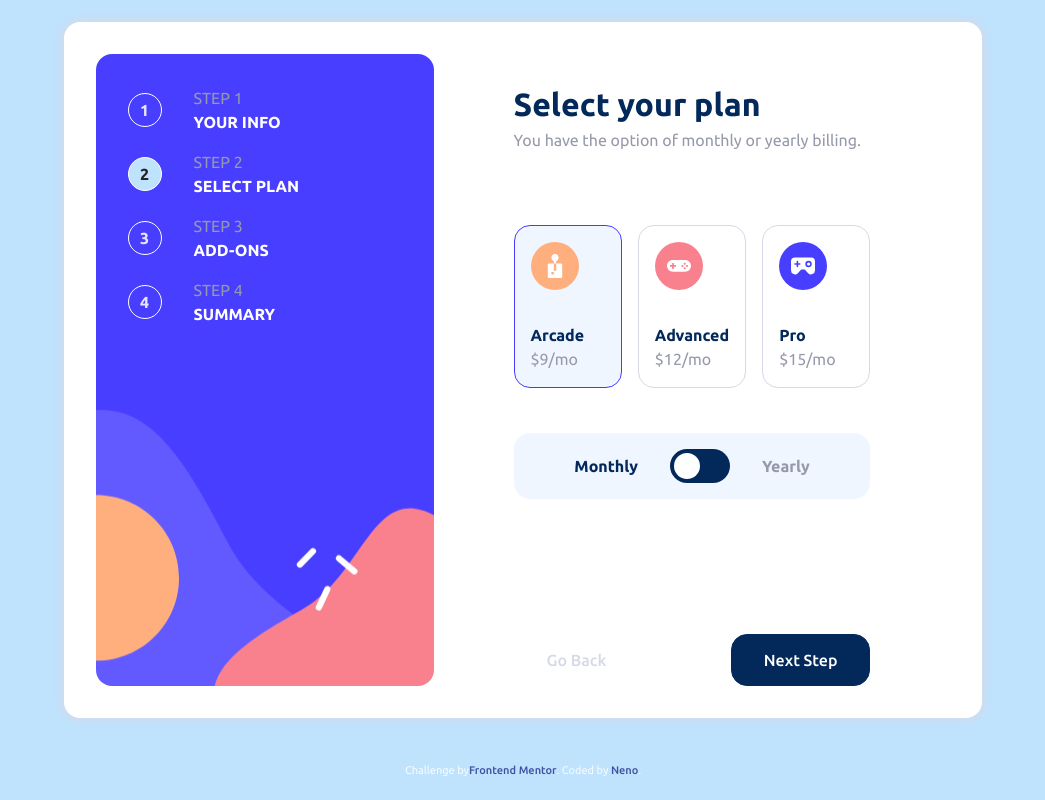
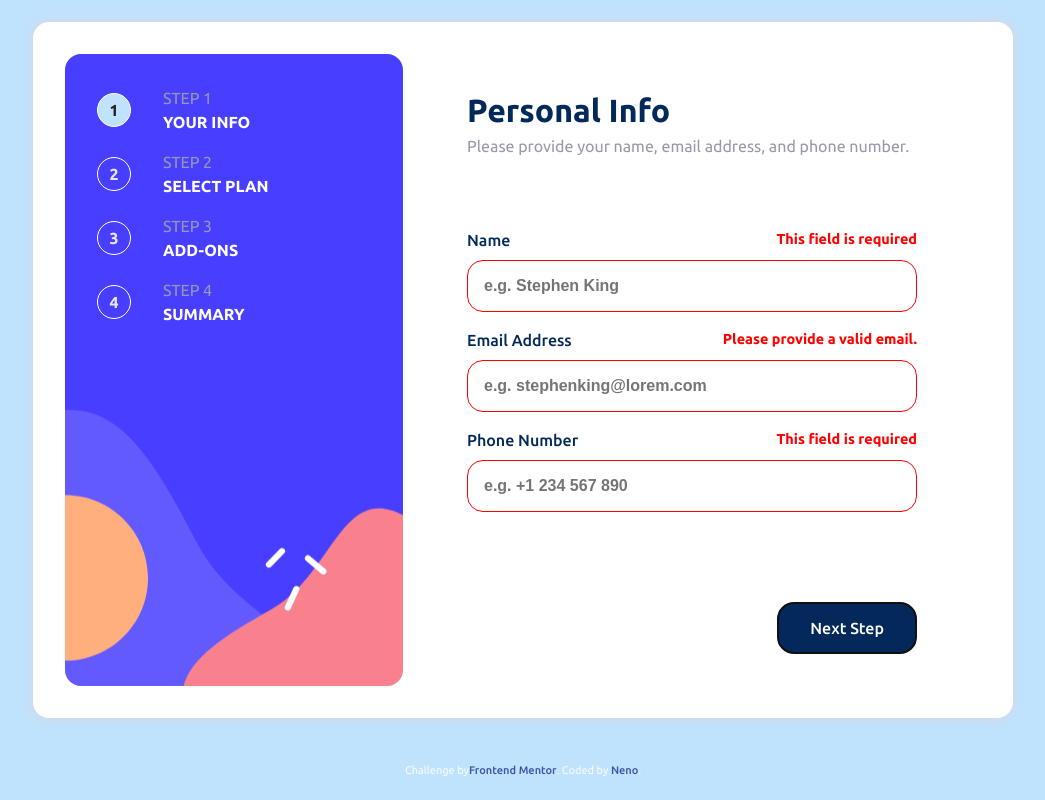
Before and after one commit to NenoPr/multi-step-form, a React (Vite) app: page / in a window 1280 px wide. Both pictures are taken after a click on the button "Next Step". Shown: the whole page, without its empty margins (117-1162 px from the left). Built offline with nearby package versions, Linux system fonts and the light colour scheme.

Commit message:
Completed the overall design, added form validation on personal info and plan components.

```diff
--- a/components/AD_Form.jsx
+++ b/components/AD_Form.jsx
@@ -45,10 +45,10 @@
   return (
     <>
       <div className="form-header-container">
-        <h2 className="form-header">Pick add-ons</h2>
-        <p className="form-desc">
+        <div className="form-header">Pick add-ons</div>
+        <div className="form-desc">
           Add-ons help enhance your gaming experience.
-        </p>
+        </div>
       </div>
       {
         <div className="addon-container">
--- /dev/null
+++ b/components/Confirm_Form.jsx
@@ -0,0 +1,26 @@
+import { useState, useEffect } from "react";
+import "/src/assets/stylesheets/stylesheet-confirm.css";
+
+function CONFIRM_Form(data) {
+  return (
+    <>
+      <div className="confirm-container">
+        <div className="confirm-image-container">
+          <img
+            src="./src/assets/images/icon-thank-you.svg"
+            alt="thank-you-checkmark"
+            className="confirm-image"
+          />
+        </div>
+        <div className="confirm-thanks-text">Thank you!</div>
+        <div className="confirm-text">
+          Thanks for confirming your subscription! We hope you have fun using
+          our platform. If you ever need support, please feel free to email us
+          at support@loremgaiming.com
+        </div>
+      </div>
+    </>
+  );
+}
+
+export default CONFIRM_Form;
--- a/components/PI_Form.jsx
+++ b/components/PI_Form.jsx
@@ -18,60 +18,122 @@
     });
   }, []);
 
+  const checkEmailValidity = (email) => {
+    // if (!email.includes("@")) {
+    //   document.querySelector(".pi-error-email").classList.add("pi-form-error");
+    //   document.querySelector(".pi-error-email").innerText =
+    //     "Email should include a @ sign.";
+    //   document.querySelector(".pi-input-email").classList.add("pi-input-error");
+    //   return true;
+    // }
+    // if (!email.substr(email.search("@")).includes(".")) {
+    //   document.querySelector(".pi-error-email").classList.add("pi-form-error");
+    //   document.querySelector(".pi-error-email").innerText =
+    //     "Email should include a provider, e.g. gmail.com";
+    //   document.querySelector(".pi-input-email").classList.add("pi-input-error");
+    //   return true;
+    // }
+    // if (email.includes(" ")) {
+    //   document.querySelector(".pi-error-email").classList.add("pi-form-error");
+    //   document.querySelector(".pi-error-email").innerText =
+    //     "Email should not include spaces.";
+    //   document.querySelector(".pi-input-email").classList.add("pi-input-error");
+    //   return true;
+    // }
+    let mailFormat = /^\w+([\.-]?\w+)*@\w+([\.-]?\w+)*(\.\w{2,3})+$/;
+    if (email.match(mailFormat)) {
+      return false;
+    } else {
+      document.querySelector(".pi-error-email").classList.add("pi-form-error");
+      document.querySelector(".pi-error-email").innerText =
+        "Please provide a valid email.";
+      document.querySelector(".pi-input-email").classList.add("pi-input-error");
+      return true;
+    }
+  };
+
   const handleSubmit = (event) => {
     event.preventDefault();
     // alert(
     //   `Name: ${formData.name}, Email: ${formData.email}, Phone Number: ${formData.phone}`
     // );
+    let error = false;
+    if (formData.name === "") {
+      document.querySelector(".pi-error-name").classList.add("pi-form-error");
+      document.querySelector(".pi-input-name").classList.add("pi-input-error");
+      error = true;
+    }
+    if (formData.email === "") {
+      document.querySelector(".pi-error-email").classList.add("pi-form-error");
+      document.querySelector(".pi-input-email").classList.add("pi-input-error");
+      error = true;
+    }
+    if (formData.phone === "") {
+      document.querySelector(".pi-error-phone").classList.add("pi-form-error");
+      document.querySelector(".pi-input-phone").classList.add("pi-input-error");
+      error = true;
+    }
+    if (checkEmailValidity(formData.email)) return;
+    if (error) return;
     data.props.setForm((prevFormData) => ({
       ...prevFormData,
       showComponent: "Plan_Form",
+      personalInfo: formData,
     }));
   };
 
   return (
     <>
       <div className="form-header-container">
-        <h2 className="form-header">Personal Info</h2>
-        <p className="form-desc">
+        <div className="form-header">Personal Info</div>
+        <div className="form-desc">
           Please provide your name, email address, and phone number.
-        </p>
+        </div>
       </div>
       {
         <form className="form form-pi">
           <div className="form-input-container form-pi-name-container">
-            <div className="form-text form-pi-text">Name</div>
+            <div className="form-pi-text-container">
+              <div className="form-text form-pi-text">Name</div>
+              <div className="pi-error-name">This field is required</div>
+            </div>
             <input
               type="text"
               id="name"
               name="name"
               value={formData.name}
               onChange={handleChange}
-              className="text-input form-pi-input"
+              className="text-input pi-input-name"
               placeholder="e.g. Stephen King"
             />
           </div>
           <div className="form-input-container form-pi-email-container">
-            <div className="form-text form-pi-text">Email Address</div>
+            <div className="form-pi-text-container">
+              <div className="form-text form-pi-text">Email Address</div>
+              <div className="pi-error-email">This field is required</div>
+            </div>
             <input
               type="text"
               id="email"
               name="email"
               value={formData.email}
               onChange={handleChange}
-              className="text-input form-pi-input"
+              className="text-input pi-input-email"
               placeholder="e.g. stephenking@lorem.com"
             />
           </div>
           <div className="form-input-container form-pi-phone-container">
-            <div className="form-text form-pi-text">Phone Number</div>
+            <div className="form-pi-text-container">
+              <div className="form-text form-pi-text">Phone Number</div>
+              <div className="pi-error-phone">This field is required</div>
+            </div>
             <input
               type="text"
               id="phone"
               name="phone"
               value={formData.phone}
               onChange={handleChange}
-              className="text-input form-pi-input"
+              className="text-input pi-input-phone"
               placeholder="e.g. +1 234 567 890"
             />
           </div>
--- a/components/Plan_Form.jsx
+++ b/components/Plan_Form.jsx
@@ -23,7 +23,7 @@
 
   useEffect(() => {
     handleSliderCss();
-    console.log(planPrice)
+    console.log(planPrice);
     if (activeSubscription) {
       setPlanPrice({
         arcade: "$90/yo",
@@ -78,6 +78,11 @@
     // alert(
     //   `Plan: ${formData.plan}, Yearly Subscription: ${formData.yearlySubscription}`
     // );
+    if (formData.plan === "") {
+      document.querySelector(".plan-selection-error").innerText =
+        "Please select a plan.";
+      return;
+    }
     data.props.setForm((prevFormData) => ({
       ...prevFormData,
       ["plan"]: {
@@ -98,10 +103,10 @@
   return (
     <>
       <div className="form-header-container">
-        <h2 className="form-header">Select your plan</h2>
-        <p className="form-desc">
+        <div className="form-header">Select your plan</div>
+        <div className="form-desc">
           You have the option of monthly or yearly billing.
-        </p>
+        </div>
       </div>
       <div className="plan-container">
         <div className="selection-container">
@@ -114,6 +119,13 @@
             <div className="plan-desc">
               <div className="plan-name">Arcade</div>
               <div className="plan-price">{planPrice.arcade}</div>
+              {formData.yearlySubscription ? (
+                <div className="plan-yearly-free">2 months free</div>
+              ) : (
+                <div className="plan-yearly-free plan-yearly-invisible">
+                  2 months free
+                </div>
+              )}
             </div>
           </div>
           <div
@@ -129,6 +141,13 @@
             <div className="plan-desc">
               <div className="plan-name">Advanced</div>
               <div className="plan-price">{planPrice.advanced}</div>
+              {formData.yearlySubscription ? (
+                <div className="plan-yearly-free">2 months free</div>
+              ) : (
+                <div className="plan-yearly-free plan-yearly-invisible">
+                  2 months free
+                </div>
+              )}
             </div>
           </div>
           <div className="plan-selection" onClick={handleChange} plan="pro">
@@ -140,6 +159,13 @@
             <div className="plan-desc">
               <div className="plan-name">Pro</div>
               <div className="plan-price">{planPrice.pro}</div>
+              {formData.yearlySubscription ? (
+                <div className="plan-yearly-free">2 months free</div>
+              ) : (
+                <div className="plan-yearly-free plan-yearly-invisible">
+                  2 months free
+                </div>
+              )}
             </div>
           </div>
         </div>
@@ -156,6 +182,7 @@
           </label>
           <div className="plan-rate-text plan-yearly">Yearly</div>
         </div>
+        <div className="plan-selection-error"></div>
       </div>
       <div className="plan-buttons">
         <button className="form-previous-step" onClick={goBack}>
--- a/components/SUM_Form.jsx
+++ b/components/SUM_Form.jsx
@@ -15,6 +15,10 @@
 
   const handleSubmit = (event) => {
     event.preventDefault();
+    data.props.setForm((prevFormData) => ({
+      ...prevFormData,
+      showComponent: "CONFIRM_Form",
+    }));
   };
 
   const goBack = () => {
@@ -58,10 +62,10 @@
   return (
     <>
       <div className="form-header-container">
-        <h2 className="form-header">Finishing up</h2>
-        <p className="form-desc">
+        <div className="form-header">Finishing up</div>
+        <div className="form-desc">
           Double-check everything looks OK before confirming.
-        </p>
+        </div>
       </div>
       <div className="summary-container-main">
         <div className="summary-container">
--- a/src/App.css
+++ b/src/App.css
@@ -50,6 +50,8 @@
   border-radius: 1rem;
   background-color: var(--white);
   box-shadow: 0 0 0.5rem 0.1rem var(--light-gray);
+  min-width: 30vw;
+  width: fit-content;
 }
 
 .sidebar-container {
@@ -98,23 +100,31 @@
   font-weight: bold;
 }
 
+.sidebar-counter-active {
+  background-color: var(--light-blue);
+  color: #242424;
+}
+
 .form-container {
   display: grid;
   grid-template-columns: 1fr;
   grid-template-rows: 1fr 3fr 1fr;
-  padding-left: 5rem;
-  padding-right: 5rem;
-  min-width: 25vw;
+  padding-left: 5vw;
+  padding-right: 5vw;
+  width: 25vw;
   justify-content: space-between;
-  width: fit-content;
+  height: 568px;
+  width: 450px;
+  margin-top: 2rem;
+  margin-bottom: 2rem;
 }
 
 .form-header-container {
   flex: 1;
   display: flex;
   flex-direction: column;
-  align-self: flex-start;
-  justify-self: flex-start;
+  align-items: flex-start;
+  justify-content: flex-start;
   height: fit-content;
   grid-template-columns: 1;
   grid-template-rows: 1;
@@ -132,7 +142,43 @@
   margin-top: 0;
 }
 
-.sidebar-counter-active {
-  background-color: var(--light-blue);
-  color: #242424;
+.form-buttons {
+  flex: 1;
+  display: flex;
+  width: 100%;
+  align-items: flex-end;
+  justify-content: space-between;
 }
+
+.form-next-step {
+  padding: 1rem;
+  padding-left: 2rem;
+  padding-right: 2rem;
+  color: white;
+  background-color: var(--marine-blue);
+  border-radius: 1rem;
+  justify-self: flex-end;
+  align-self: flex-end;
+  border-color: var(--marine-blue);
+  outline-color: var(--marine-blue);
+  outline: var(--marine-blue);
+  height: fit-content;
+}
+
+.form-next-step:hover {
+  background-color: #2497d9;
+  border-color: #2497d9;
+  outline-color: #2497d9;
+  outline: #2497d9;
+}
+
+.form-previous-step {
+  padding: 1rem;
+  padding-left: 2rem;
+  padding-right: 2rem;
+  color: var(--light-gray);
+  background-color: #fff;
+}
+
+.attribution {
+}
--- a/src/App.jsx
+++ b/src/App.jsx
@@ -3,13 +3,14 @@
 import Plan_Form from "../components/Plan_Form";
 import AD_Form from "../components/AD_Form";
 import SUM_Form from "../components/SUM_Form";
+import CONFIRM_Form from "../components/Confirm_Form";
 import "./App.css";
 
 function App() {
   const [form, setForm] = useState({
     personalInfo: { name: "", email: "", phone: "" },
     plan: {
-      plan: "arcade",
+      plan: "",
       yearlySubscription: false,
     },
     planPrice: {
@@ -46,6 +47,8 @@
       return <AD_Form props={{ form, setForm }}></AD_Form>;
     if (form.showComponent === "SUM_Form")
       return <SUM_Form props={{ form, setForm }}></SUM_Form>;
+    if (form.showComponent === "CONFIRM_Form")
+      return <CONFIRM_Form props={{ form, setForm }}></CONFIRM_Form>;
   };
 
   return (
--- a/src/assets/stylesheets/stylesheet-addon.css
+++ b/src/assets/stylesheets/stylesheet-addon.css
@@ -11,7 +11,7 @@
   border: 0.1rem solid var(--light-gray);
   padding: 1rem;
   cursor: pointer;
-  width: 22vw;
+  width: 100%;
 }
 
 .addon-selection:hover {
--- a/src/assets/stylesheets/stylesheet-pi.css
+++ b/src/assets/stylesheets/stylesheet-pi.css
@@ -17,16 +17,39 @@
   gap: 0.5rem;
 }
 
+.form-pi-text-container {
+  display: flex;
+  justify-content: space-between;
+  align-items: center;
+}
+
 .form-text {
   color: var(--marine-blue);
   font-weight: 500;
+}
+
+.pi-error-name {
+  display: none;
+}
+.pi-error-email {
+  display: none;
+}
+.pi-error-phone {
+  display: none;
+}
+.pi-form-error {
+  color: red;
+  font-style: italic;
+  font-weight: 600;
+  font-size: .9rem;
+  display: block;
 }
 
 .text-input {
   padding: 1rem;
   font-size: 1rem;
   color: var(--marine-blue);
-  border: 0.1rem solid var(--cool-gray);
+  border: 0.1rem solid var(--light-gray);
   border-radius: 1rem;
   font-weight: 700;
 }
@@ -36,43 +59,7 @@
   border-color: var(--purplish-blue);
 }
 
-.form-buttons {
-  flex: 1;
-  display: flex;
-  width: 100%;
-  align-items: flex-end;
-  justify-content: space-between;
+.pi-input-error {
+  outline: none;
+  border-color: red;
 }
-
-.form-next-step {
-  padding: 1rem;
-  padding-left: 2rem;
-  padding-right: 2rem;
-  color: white;
-  background-color: var(--marine-blue);
-  border-radius: 1rem;
-  justify-self: flex-end;
-  align-self: flex-end;
-  border-color: var(--marine-blue);
-  outline-color: var(--marine-blue);
-  outline: var(--marine-blue);
-  height: fit-content;
-}
-
-.form-next-step:hover {
-  background-color: #2497d9;
-  border-color: #2497d9;
-  outline-color: #2497d9;
-  outline: #2497d9;
-}
-
-.form-previous-step {
-  padding: 1rem;
-  padding-left: 2rem;
-  padding-right: 2rem;
-  color: var(--light-gray);
-  background-color: #fff;
-}
-
-.attribution {
-}
--- a/src/assets/stylesheets/stylesheet-plan.css
+++ b/src/assets/stylesheets/stylesheet-plan.css
@@ -1,9 +1,18 @@
+.plan-selection-error {
+  grid-column: 1;
+  grid-row: 2;
+  justify-self: center;
+  align-self: self-end;
+  height: 1rem;
+  color: red;
+  font-weight: 600;
+}
+
 .plan-container {
   display: grid;
   grid-template-columns: 1fr;
   grid-template-rows: 2fr 1fr;
   justify-content: space-between;
-  width: 100%;
 }
 
 .selection-container {
@@ -24,8 +33,9 @@
   border: 0.1rem solid var(--light-gray);
   padding: 1rem;
   cursor: pointer;
-  /* height: 8vw;
-  width: 6.5vw; */
+  height: fit-content;
+  min-width: 120px;
+  width: max-content;
 }
 
 .plan-selection:hover {
@@ -59,6 +69,17 @@
 .plan-price {
   color: var(--cool-gray);
   pointer-events: none;
+}
+
+.plan-yearly-free {
+  font-style: italic;
+  color: var(--marine-blue);
+  font-size: .9rem;
+  height: .9rem;
+}
+
+.plan-yearly-invisible {
+  opacity: 0;
 }
 
 .switch {
```
Also changed, not shown: src/assets/stylesheets/stylesheet-confirm.css (added, +35 -0 lines).
